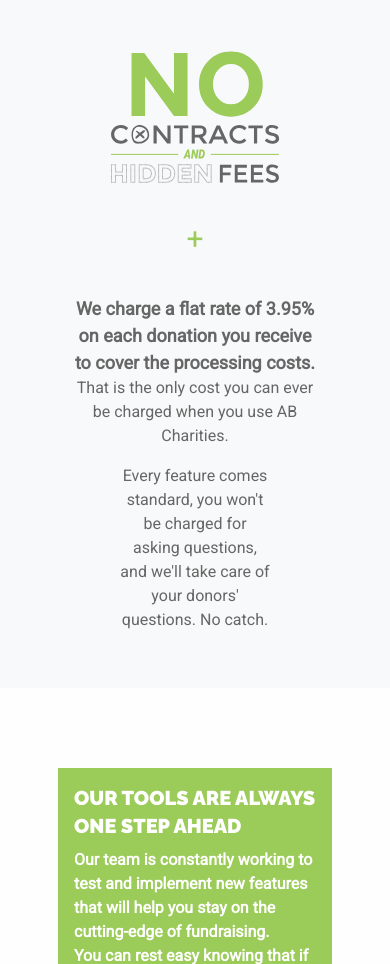
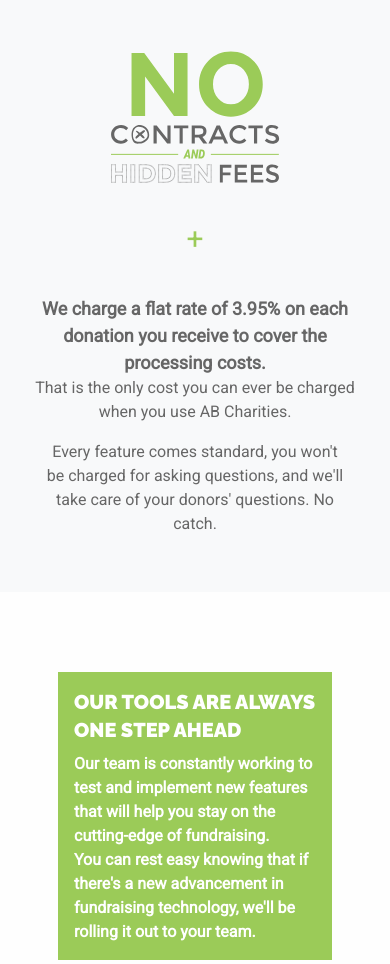
Before and after one commit to CeeNoriega/abc, a PHP site: page / in a window 390 px wide; the page is wider, and only the part inside the window is pictured. Shown: the part 1249-2213 px from the top of that part. Run offline with PHP 8.4, Linux system fonts and the light colour scheme; some libraries are stand-ins or nearby versions.

Commit message:
sub header alignment

```diff
--- a/css/app.css
+++ b/css/app.css
@@ -220,6 +220,12 @@
   border: none;
   width: 75%;
   margin: auto;
+}
+
+@media screen and (max-width: 39.9375em) {
+  .callout.sub-header, .callout.sub-tag {
+    width: 100%;
+  }
 }
 
 .fee-section {
```
